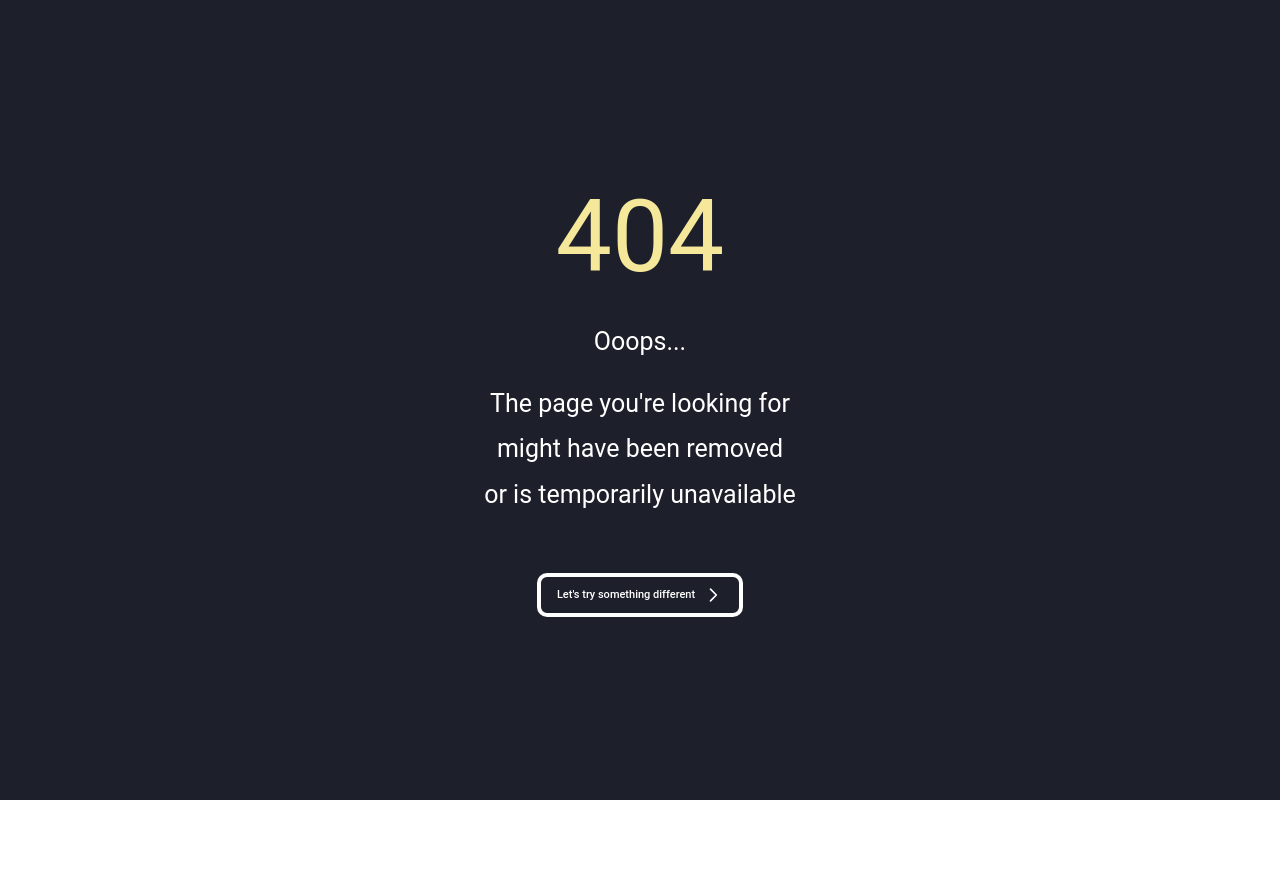
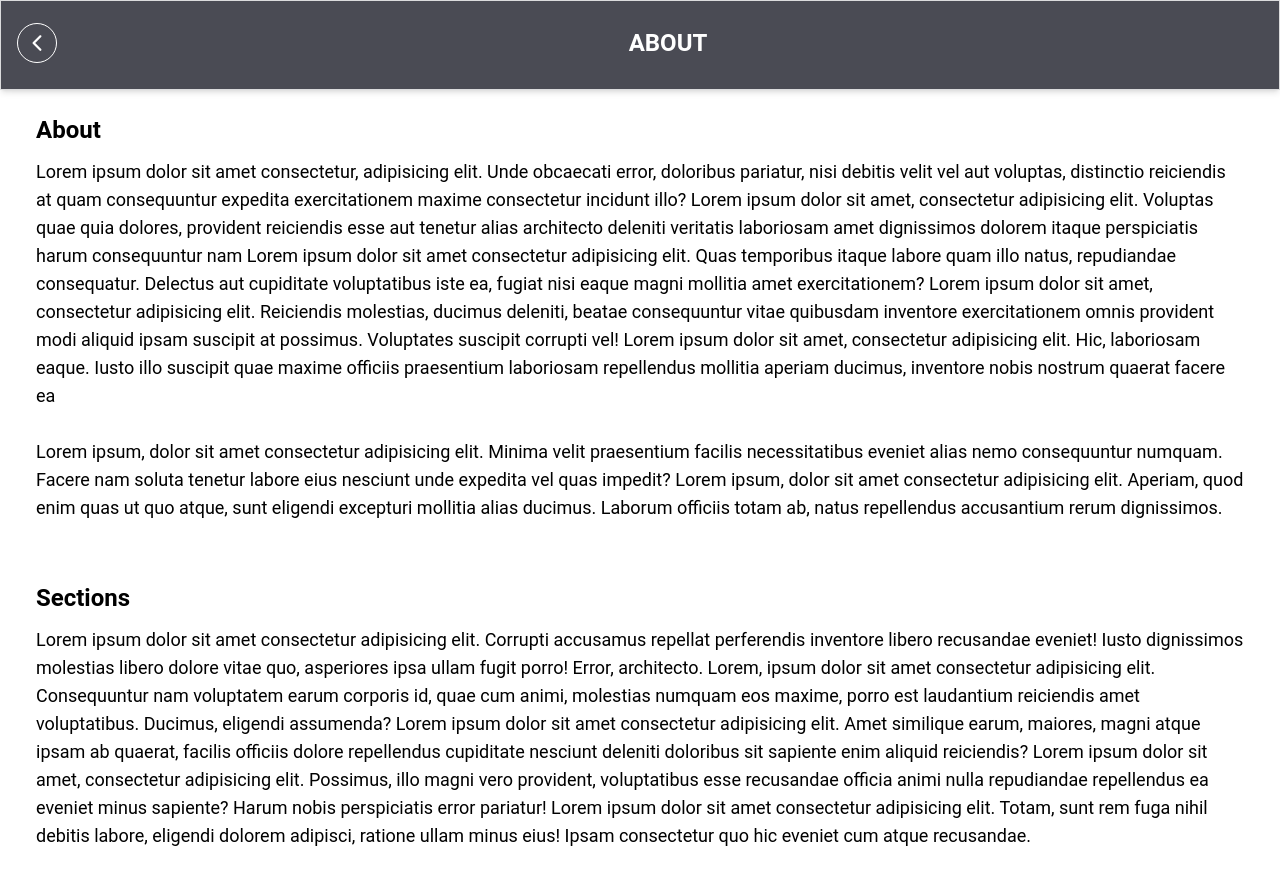
Before and after one commit to RJRYT/SC-MERN, a React (Vite) app in the folder client/: page /about in a window 1280 px wide. Before the commit this address had no page. Before the commit the page ends 800 px from the top, so only its background shows below. Built offline with nearby package versions, Linux system fonts and the light colour scheme.

Commit message:
formatting

```diff
--- /dev/null
+++ b/client/src/pages/common/About.jsx
@@ -0,0 +1,70 @@
+import React from "react";
+import Navbar from "../../components/root/Navbar";
+import { IoIosArrowBack } from "react-icons/io";
+
+function About() {
+  return (
+    <div>
+      <Navbar />
+      <div className="py-3 px-3 m-3">
+        <h5 className="ms-3 font-bold text-lg md:text-xl lg:text-2xl">About</h5>
+        <p className="m-3 text-sm md:text-base lg:text-lg">
+          Lorem ipsum dolor sit amet consectetur, adipisicing elit. Unde
+          obcaecati error, doloribus pariatur, nisi debitis velit vel aut
+          voluptas, distinctio reiciendis at quam consequuntur expedita
+          exercitationem maxime consectetur incidunt illo? Lorem ipsum dolor sit
+          amet, consectetur adipisicing elit. Voluptas quae quia dolores,
+          provident reiciendis esse aut tenetur alias architecto deleniti
+          veritatis laboriosam amet dignissimos dolorem itaque perspiciatis
+          harum consequuntur nam Lorem ipsum dolor sit amet consectetur
+          adipisicing elit. Quas temporibus itaque labore quam illo natus,
+          repudiandae consequatur. Delectus aut cupiditate voluptatibus iste ea,
+          fugiat nisi eaque magni mollitia amet exercitationem? Lorem ipsum
+          dolor sit amet, consectetur adipisicing elit. Reiciendis molestias,
+          ducimus deleniti, beatae consequuntur vitae quibusdam inventore
+          exercitationem omnis provident modi aliquid ipsam suscipit at
+          possimus. Voluptates suscipit corrupti vel! Lorem ipsum dolor sit
+          amet, consectetur adipisicing elit. Hic, laboriosam eaque. Iusto illo
+          suscipit quae maxime officiis praesentium laboriosam repellendus
+          mollitia aperiam ducimus, inventore nobis nostrum quaerat facere ea
+          <br />
+          <br />
+          Lorem ipsum, dolor sit amet consectetur adipisicing elit. Minima velit
+          praesentium facilis necessitatibus eveniet alias nemo consequuntur
+          numquam. Facere nam soluta tenetur labore eius nesciunt unde expedita
+          vel quas impedit? Lorem ipsum, dolor sit amet consectetur adipisicing
+          elit. Aperiam, quod enim quas ut quo atque, sunt eligendi excepturi
+          mollitia alias ducimus. Laborum officiis totam ab, natus repellendus
+          accusantium rerum dignissimos.
+        </p>
+        <br />
+        <br />
+        <h4 className="ms-3 font-bold text-lg md:text-xl lg:text-2xl">
+          Sections
+        </h4>
+        <p className="m-3 text-sm md:text-base lg:text-lg">
+          Lorem ipsum dolor sit amet consectetur adipisicing elit. Corrupti
+          accusamus repellat perferendis inventore libero recusandae eveniet!
+          Iusto dignissimos molestias libero dolore vitae quo, asperiores ipsa
+          ullam fugit porro! Error, architecto. Lorem, ipsum dolor sit amet
+          consectetur adipisicing elit. Consequuntur nam voluptatem earum
+          corporis id, quae cum animi, molestias numquam eos maxime, porro est
+          laudantium reiciendis amet voluptatibus. Ducimus, eligendi assumenda?
+          Lorem ipsum dolor sit amet consectetur adipisicing elit. Amet
+          similique earum, maiores, magni atque ipsam ab quaerat, facilis
+          officiis dolore repellendus cupiditate nesciunt deleniti doloribus sit
+          sapiente enim aliquid reiciendis? Lorem ipsum dolor sit amet,
+          consectetur adipisicing elit. Possimus, illo magni vero provident,
+          voluptatibus esse recusandae officia animi nulla repudiandae
+          repellendus ea eveniet minus sapiente? Harum nobis perspiciatis error
+          pariatur! Lorem ipsum dolor sit amet consectetur adipisicing elit.
+          Totam, sunt rem fuga nihil debitis labore, eligendi dolorem adipisci,
+          ratione ullam minus eius! Ipsam consectetur quo hic eveniet cum atque
+          recusandae.
+        </p>
+      </div>
+    </div>
+  );
+}
+
+export default About;
--- a/client/src/pages/root/About.jsx
+++ /dev/null
@@ -1,32 +0,0 @@
-import React from "react";
-import Navbar from "../../components/root/Navbar";
-import { IoIosArrowBack } from "react-icons/io";
-
-
-function About() {
-  return (
-
-
-
-    <div>
-      <Navbar/>
-      <div className="py-3 px-3 m-3">
-        <h5 className="ms-3 font-bold text-lg md:text-xl lg:text-2xl">About</h5>
-        <p className="m-3 text-sm md:text-base lg:text-lg">
-          Lorem ipsum dolor sit amet consectetur, adipisicing elit. Unde obcaecati error, doloribus pariatur, nisi debitis velit vel aut voluptas, distinctio reiciendis at quam consequuntur expedita exercitationem maxime consectetur incidunt illo? Lorem ipsum dolor sit amet, consectetur adipisicing elit. Voluptas quae quia dolores, provident reiciendis esse aut tenetur alias architecto deleniti veritatis laboriosam amet dignissimos dolorem itaque perspiciatis harum consequuntur nam Lorem ipsum dolor sit amet consectetur adipisicing elit. Quas temporibus itaque labore quam illo natus, repudiandae consequatur. Delectus aut cupiditate voluptatibus iste ea, fugiat nisi eaque magni mollitia amet exercitationem? Lorem ipsum dolor sit amet, consectetur adipisicing elit. Reiciendis molestias, ducimus deleniti, beatae consequuntur vitae quibusdam inventore exercitationem omnis provident modi aliquid ipsam suscipit at possimus. Voluptates suscipit corrupti vel! Lorem ipsum dolor sit amet, consectetur adipisicing elit. Hic, laboriosam eaque. Iusto illo suscipit quae maxime officiis praesentium laboriosam repellendus mollitia aperiam ducimus, inventore nobis nostrum quaerat facere ea
-          <br />
-          <br />
-          Lorem ipsum, dolor sit amet consectetur adipisicing elit. Minima velit praesentium facilis necessitatibus eveniet alias nemo consequuntur numquam. Facere nam soluta tenetur labore eius nesciunt unde expedita vel quas impedit? Lorem ipsum, dolor sit amet consectetur adipisicing elit. Aperiam, quod enim quas ut quo atque, sunt eligendi excepturi mollitia alias ducimus. Laborum officiis totam ab, natus repellendus accusantium rerum dignissimos.
-        </p>
-        <br />
-        <br />
-        <h4 className="ms-3 font-bold text-lg md:text-xl lg:text-2xl">Sections</h4>
-        <p className="m-3 text-sm md:text-base lg:text-lg">
-          Lorem ipsum dolor sit amet consectetur adipisicing elit. Corrupti accusamus repellat perferendis inventore libero recusandae eveniet! Iusto dignissimos molestias libero dolore vitae quo, asperiores ipsa ullam fugit porro! Error, architecto. Lorem, ipsum dolor sit amet consectetur adipisicing elit. Consequuntur nam voluptatem earum corporis id, quae cum animi, molestias numquam eos maxime, porro est laudantium reiciendis amet voluptatibus. Ducimus, eligendi assumenda? Lorem ipsum dolor sit amet consectetur adipisicing elit. Amet similique earum, maiores, magni atque ipsam ab quaerat, facilis officiis dolore repellendus cupiditate nesciunt deleniti doloribus sit sapiente enim aliquid reiciendis? Lorem ipsum dolor sit amet, consectetur adipisicing elit. Possimus, illo magni vero provident, voluptatibus esse recusandae officia animi nulla repudiandae repellendus ea eveniet minus sapiente? Harum nobis perspiciatis error pariatur! Lorem ipsum dolor sit amet consectetur adipisicing elit. Totam, sunt rem fuga nihil debitis labore, eligendi dolorem adipisci, ratione ullam minus eius! Ipsam consectetur quo hic eveniet cum atque recusandae.
-        </p>
-      </div>
-    </div>
-  );
-}
-
-export default About;
--- a/client/src/routes/Router.jsx
+++ b/client/src/routes/Router.jsx
@@ -12,7 +12,7 @@ const Dashboard = lazy(() => import("../pages/dashboard/Dashboard"));
 const Profile = lazy(() => import("../pages/dashboard/Profile"));
 const Settings = lazy(() => import("../pages/dashboard/Settings"));
 const Terms = lazy(() => import("../pages/common/Terms"));
-const About = lazy(() => import("../pages/root/About"));
+const About = lazy(() => import("../pages/common/About"));
 const FillProfile = lazy(() => import("../pages/auth/FillProfile"));
 const CongratulationsPage = lazy(() =>
   import("../pages/auth/CongratulationPage")
@@ -63,6 +63,17 @@ const router = createBrowserRouter([
       <ErrorBoundary>
         <Suspense fallback={<LoadingSpinner />}>
           <AllowLocation />
+        </Suspense>
+      </ErrorBoundary>
+    ),
+    errorElement: <ErrorElement />,
+  },
+  {
+    path: "about",
+    element: (
+      <ErrorBoundary>
+        <Suspense fallback={<LoadingSpinner />}>
+          <About />
         </Suspense>
       </ErrorBoundary>
     ),
@@ -143,11 +154,6 @@ const router = createBrowserRouter([
       </ErrorBoundary>
     ),
   },
-  {
-    path:"root",
-    element:<About/>
-  }
-
 ]);
 
 export default function Router() {
```
